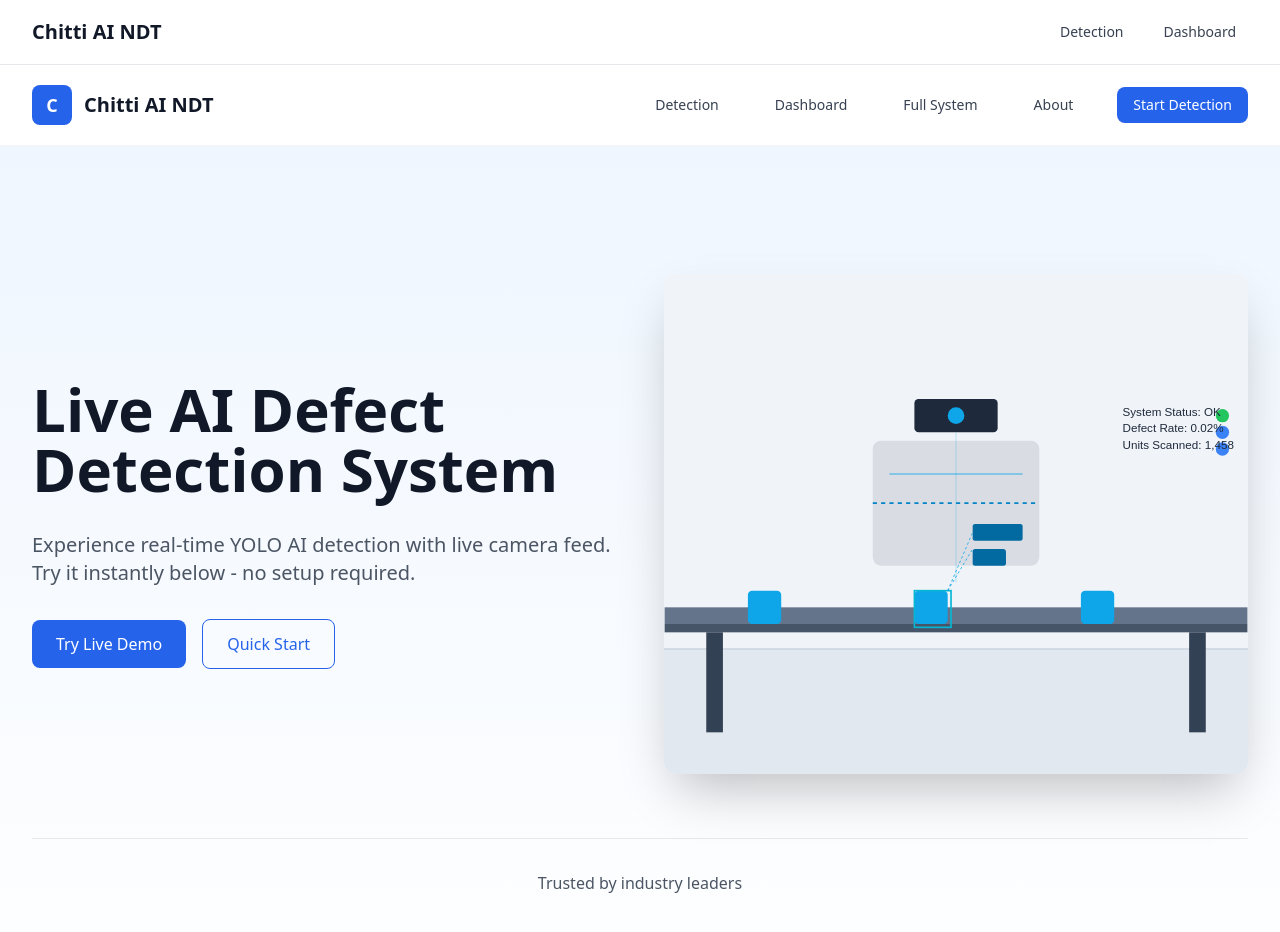
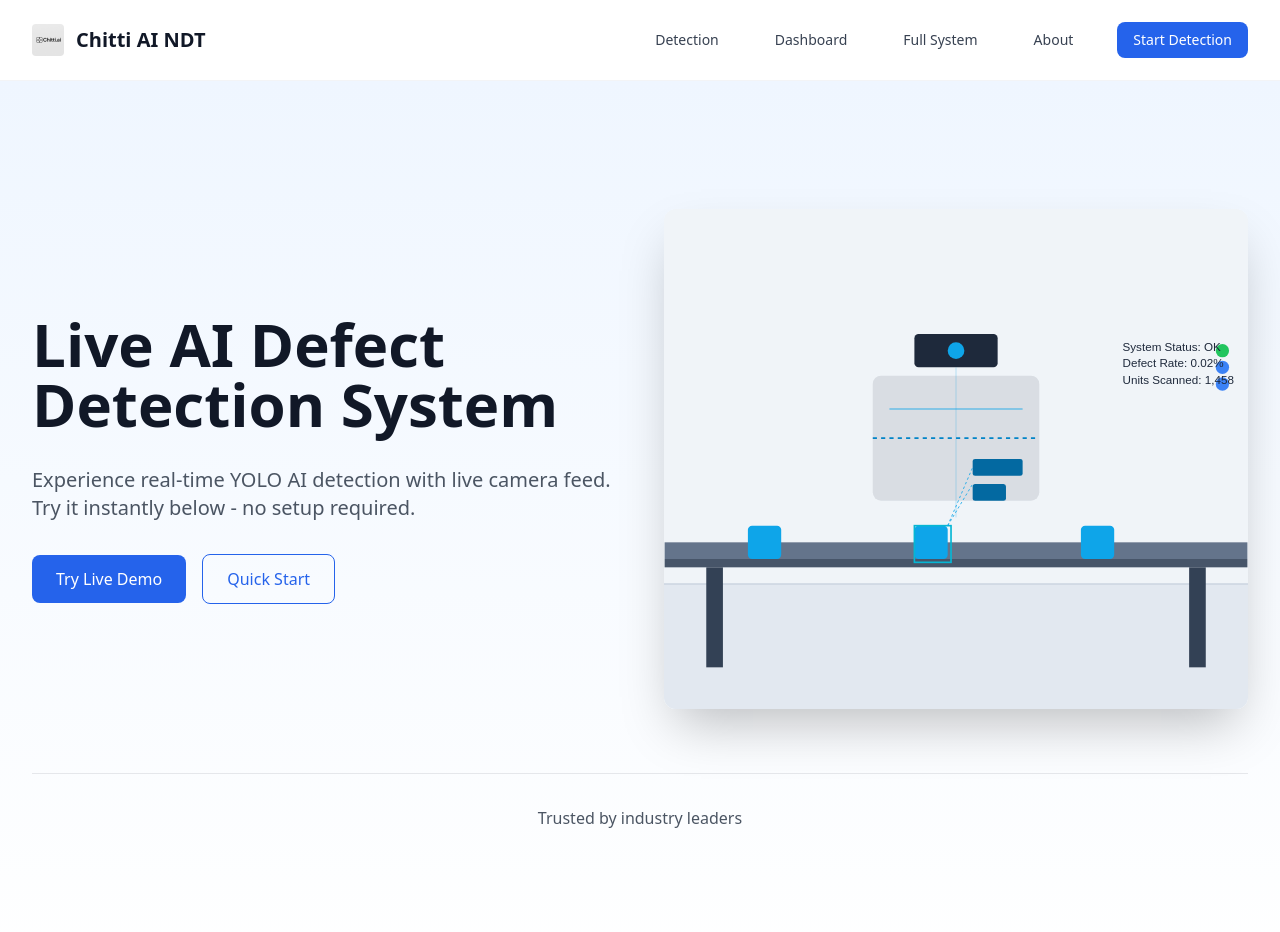
Before and after one commit to hawkh/Chitti, a Next.js app: page / in a window 1280 px wide. Shown: the top 932 px of the page. Built offline with nearby package versions, Linux system fonts and the light colour scheme.

Commit message:
Fix logo, navbar, and deployment issues

```diff
--- a/app/layout.tsx
+++ b/app/layout.tsx
@@ -5,6 +5,9 @@ import { ToastProvider } from "@/components/shared/NotificationToast";
 export const metadata = {
   title: "Chitti AI NDT - AI-Powered Defect Detection System",
   description: "Comprehensive Non-Destructive Testing solution using AI to detect defects in manufacturing components with 92% accuracy.",
+  icons: {
+    icon: "/logoc.jpg",
+  },
 };
 
 export default function RootLayout({
@@ -17,31 +20,6 @@ export default function RootLayout({
       <body className="bg-gray-50">
         <ToastProvider>
           <ErrorBoundary>
-        <nav className="bg-white shadow-sm border-b">
-          <div className="max-w-7xl mx-auto px-4 sm:px-6 lg:px-8">
-            <div className="flex justify-between h-16">
-              <div className="flex items-center">
-                <a href="/" className="text-xl font-bold text-gray-900">
-                  Chitti AI NDT
-                </a>
-              </div>
-              <div className="flex items-center space-x-4">
-                <a
-                  href="/detection"
-                  className="text-gray-700 hover:text-gray-900 px-3 py-2 rounded-md text-sm font-medium"
-                >
-                  Detection
-                </a>
-                <a
-                  href="/dashboard"
-                  className="text-gray-700 hover:text-gray-900 px-3 py-2 rounded-md text-sm font-medium"
-                >
-                  Dashboard
-                </a>
-              </div>
-            </div>
-          </div>
-        </nav>
             {children}
           </ErrorBoundary>
         </ToastProvider>
--- a/components/layout/Header.tsx
+++ b/components/layout/Header.tsx
@@ -23,9 +23,13 @@ const Header = () => {
       <div className="max-w-7xl mx-auto px-4 sm:px-6 lg:px-8">
         <div className="flex justify-between items-center h-20">
           <Link href="/" className="flex items-center space-x-3">
-            <div className="w-10 h-10 bg-blue-600 rounded-lg flex items-center justify-center">
-              <span className="text-white font-bold text-lg">C</span>
-            </div>
+            <Image
+              src="/logoc.jpg"
+              alt="Chitti AI NDT"
+              width={32}
+              height={32}
+              className="rounded"
+            />
             <span className="font-bold text-xl text-gray-900">Chitti AI NDT</span>
           </Link>
 
```
Also changed, not shown: 1 other file (tests, documents, lock files or other folders).
